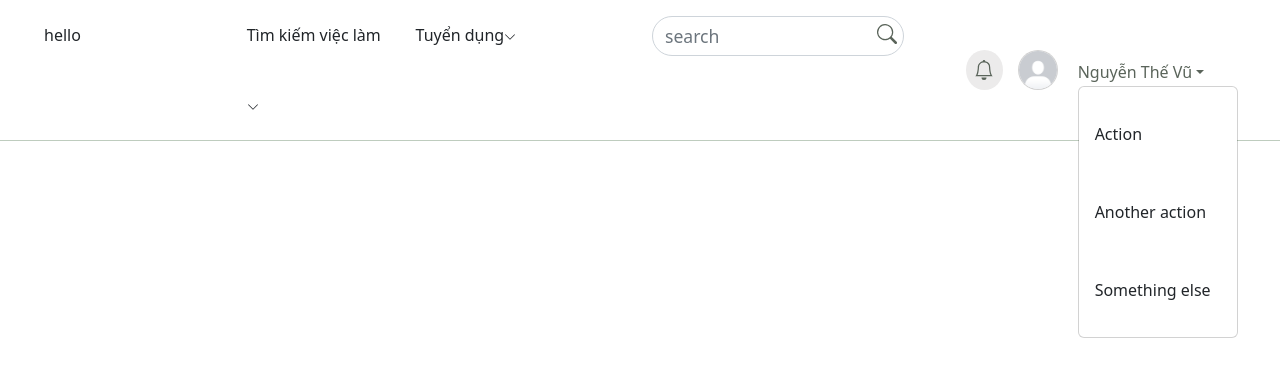
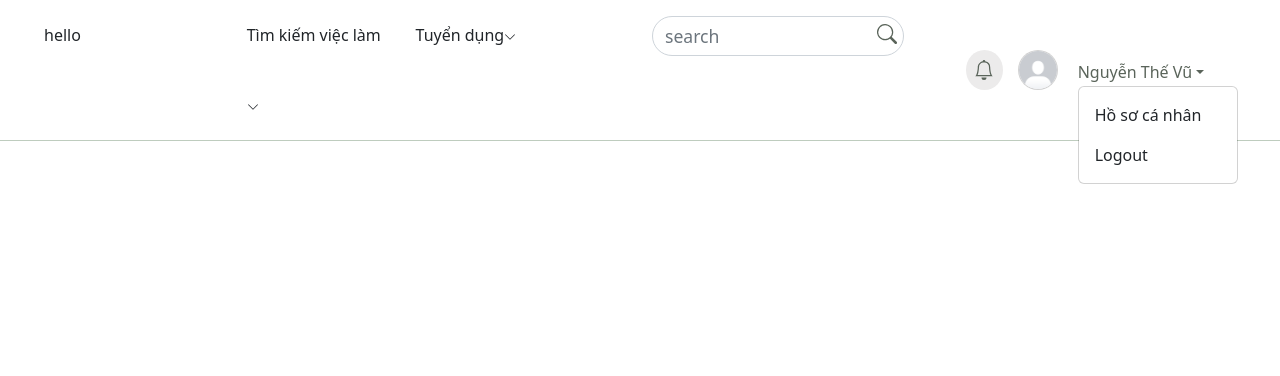
Before and after one commit to nguyentheduyet01/freelancer_hiring, a React (Create React App) app in the folder frontend/: page / in a window 1280 px wide. Both pictures are taken after a click on the button "Nguyễn Thế Vũ". Shown: the top 376 px of the page. Built offline with nearby package versions, Linux system fonts and the light colour scheme.

Commit message:
edit header

```diff
--- a/frontend/src/components/avatar/Avatar.jsx
+++ b/frontend/src/components/avatar/Avatar.jsx
@@ -31,9 +31,9 @@ const Avatar = () => {
           style={{ width: "30px !important" }}
         >
           <Dropdown>
-            <Dropdown.Item href='#/action-1'>Action</Dropdown.Item>
-            <Dropdown.Item href='#/action-2'>Another action</Dropdown.Item>
-            <Dropdown.Item href='#/action-3'>Something else</Dropdown.Item>
+            <Dropdown.Item href='#/action-1'>Hồ sơ cá nhân</Dropdown.Item>
+            <Dropdown.Item href='#/action-2'>Logout</Dropdown.Item>
+            {/* <Dropdown.Item href='#/action-3'>Something else</Dropdown.Item> */}
           </Dropdown>
         </DropdownButton>
       </Col>
--- a/frontend/src/components/header/Header.css
+++ b/frontend/src/components/header/Header.css
@@ -5,7 +5,7 @@
 }
 
 .menu-item:hover{
-  color: #108a00;
+  color: #362FD9;
 }
 
 #dropdown-basic-button{
@@ -26,10 +26,10 @@
   background-color: #ecebeb;
   margin-left: 10px;
 }
-/* .dropdown{
-  display: none;
+
+.dropdown-item{
+  height: 40px !important;
+  padding: 0;
+  display: flex !important;
+  align-items: center;
 }
-
-.dropdown.active{
-  display: block;
-} */
--- a/frontend/src/components/header/Header.jsx
+++ b/frontend/src/components/header/Header.jsx
@@ -1,6 +1,6 @@
 import React, { useState } from "react";
 import { Button, Col, Form, Row } from "react-bootstrap";
-import { Search, ChevronDown } from "react-bootstrap-icons";
+import { Search, ChevronDown, ChevronUp } from "react-bootstrap-icons";
 import DDFreelance from "../dropdown/DDFreelance";
 import "./Header.css";
 import DDFindJob from "./../dropdown/DDFindJob";
@@ -29,9 +29,7 @@ const Header = () => {
                   Tìm kiếm việc làm
                   {isShow && <DDFreelance />}
                 </span>
-                <span>
-                  <ChevronDown size={12} />
-                </span>
+                <span>{isShow ? <ChevronUp size={12} /> : <ChevronDown size={12} />}</span>
               </Col>
               <Col xm lg='5'>
                 <span
@@ -42,9 +40,7 @@ const Header = () => {
                   Tuyển dụng
                   {isShowJob && <DDFindJob />}
                 </span>
-                <span>
-                  <ChevronDown size={12} />
-                </span>
+                <span>{isShowJob ? <ChevronUp size={12} /> : <ChevronDown size={12} />}</span>
               </Col>
             </Row>
           </Col>
```
